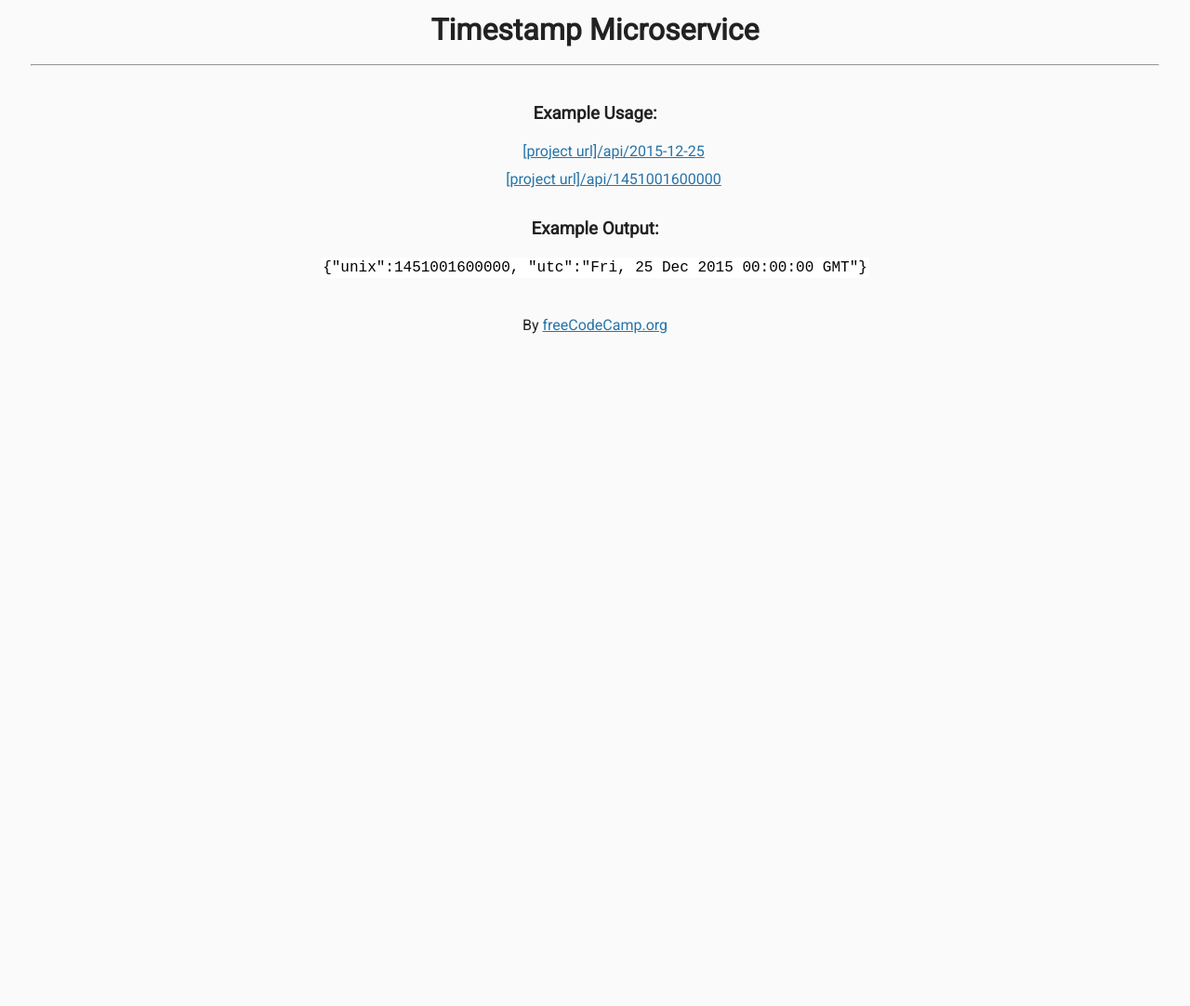
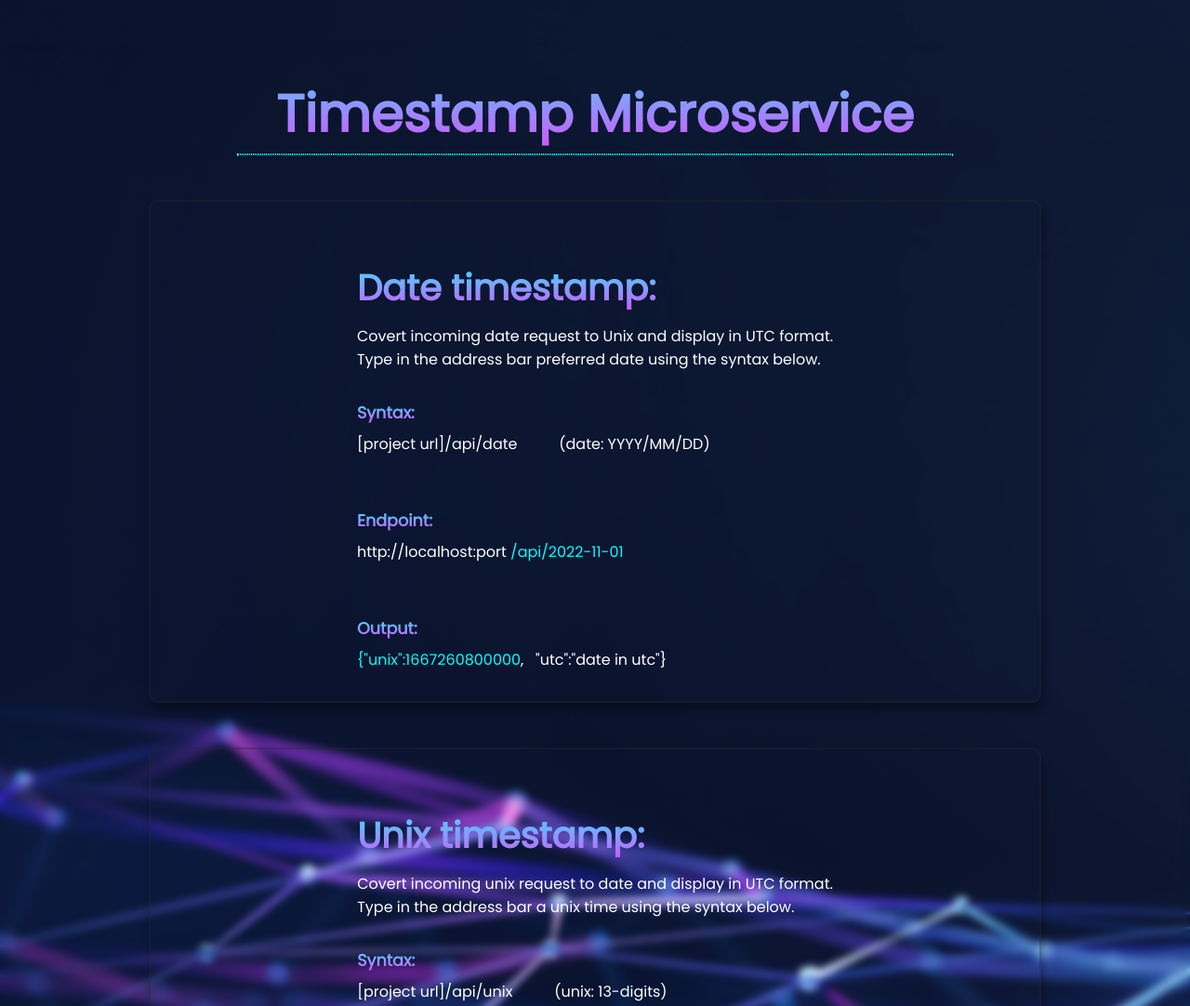
Before and after one commit to Zeenuxo/timestamp, a website: page views/index.html in a window 1280 px wide. Shown: the top 1082 px of the page at 93% size. Before the commit the page ends 800 px from the top, so only its background shows below. Drawn offline with Linux system fonts and the light colour scheme; files that its build step writes are made by us from their sources.

Commit message:
updated css

```diff
--- a/public/style.css
+++ b/public/style.css
@@ -1,36 +1,9 @@
 /****** Main Styling ******/
 
-body {
-	font-family: 'Roboto', sans-serif;
-	font-size: 16px;
-	color: #222;
-	background-color: #FaFaFa;
-	text-align: center;
-	line-height: 1.4em;
-}
+*{
+	margin: 0;
+	padding: 0;
 
-.container {
-	padding: 0;
-	margin-top: 40px;
-}
-
-h3 {
-  margin-top: 30px;
-}
-
-hr {
-	margin: 25px;
-}
-
-.footer {
-	margin-top: 40px;
-}
-
-code {
-  font-family: monospace;
-  padding: 2px;
-  color: black;
-  background-color: #fff;
 }
 
 ul {
@@ -38,9 +11,127 @@ ul {
 }
 
 li {
-  margin-bottom: 0.5em;
+	margin-bottom: 0.5em;
+	font-size: 0.75rem;
 }
 
 a {
-	color: #2574A9;
+	color: cyan;
+	text-decoration: none;
+	font-size: 1rem;
 }
+
+hr {
+	border: 1px dotted cyan;
+	width: 60%;
+	margin: auto;
+}
+
+h2 {
+	font-size: 3.5rem;
+	margin-top: 2rem;
+}
+
+h3 {
+	font-size: 2.4rem;
+	margin-top: 2rem;
+	margin-bottom: 0.7rem;
+}
+
+h4 {
+	font-size: 1.1rem;
+	color: cyan;
+	margin-top: 2rem;
+	margin-bottom: 0.5rem;
+}
+
+p{
+	font-size: 1rem;
+}
+
+
+body {
+	font-family: 'Poppins', sans-serif;
+	color: #fff;
+
+	background-image : url("bg.png");
+	background-size : cover;
+	background-repeat : no-repeat;
+}
+
+
+.container {
+	margin-top: 3rem;
+	margin-bottom: 3rem;
+}
+
+.intro {
+	display: flex;
+	justify-content: center;
+}
+
+
+.date{
+	display: grid;
+	justify-content: center;
+
+	margin-top: 3rem;
+	margin-bottom: 3rem;
+	margin-left: 10rem;
+	margin-right: 10rem;
+	padding: 2rem;
+}
+
+.unix{
+	display: grid;
+	justify-content: center;
+
+	margin-top: 3rem;
+	margin-bottom: 3rem;
+	margin-left: 10rem;
+	margin-right: 10rem;
+	padding: 2rem;
+}
+
+
+
+
+
+
+
+
+
+
+
+
+/*  Glassmorphism & Text Gradient Effects  */
+.glass_overlay{
+    color: white;
+    backdrop-filter: blur(2px);
+    background-color: rgba(160,165,166, 0);
+    box-shadow: rgba(0, 0, 0, 0.3) 2px 8px 8px;
+	backdrop-filter: blur(4px);
+}
+
+.glass{
+    color: white;
+	border-radius: 10px;
+    backdrop-filter: blur(2px);
+    background-color: rgba(160,165,166, 0);
+    box-shadow: rgba(0, 0, 0, 0.3) 2px 8px 8px;
+
+	backdrop-filter: blur(4px);
+	border-top: 2px rgba(40,40,40,0.35) solid;
+    border-bottom: 2px rgba(40,40,40,0.35) solid;
+	border-left: 2px rgba(40,40,40,0.35) solid;
+    border-right: 2px rgba(40,40,40,0.35) solid;
+}
+
+.gradient{
+	color: #d950ff;
+	background-image: -webkit-linear-gradient(90deg, #d950ff 0%, #4ed0ff 84%);
+	background-clip: text;
+	-webkit-background-clip: text;
+	text-fill-color: transparent;
+	-webkit-text-fill-color: transparent;
+}
--- a/views/index.html
+++ b/views/index.html
@@ -1,32 +1,77 @@
 <!DOCTYPE html>
+<html lang="en">
+  <head>
+    <meta charset="UTF-8">
+    <meta name="viewport" content="width=device-width, initial-scale=1.0">
+    <meta http-equiv="X-UA-Compatible" content="ie=edge">
 
-<html>
-   <head>
-      <title>Timestamp Microservice | freeCodeCamp.org</title>
-      <link rel="shortcut icon" href="https://cdn.freecodecamp.org/universal/favicons/favicon-32x32.png" type="image/x-icon"/>
-      <link href="https://fonts.googleapis.com/css?family=Roboto" rel="stylesheet" type="text/css">
-      <link href="style.css" rel="stylesheet" type="text/css">
-   </head>
+    <title>Timestamp Microservice | Backend-Project </title>
+    <link href="https://fonts.googleapis.com/css?family=Poppins" rel="stylesheet" type="text/css">
+    <link href="../public/style.css" rel="stylesheet" type="text/css">
+    </head>
 
-   <body>
-    <h1>Timestamp Microservice</h1>
-    <hr />
-    <div class="container">
-      <h3>Example Usage:</h3>
-      <ul>
-        <li><a href="api/2015-12-25">[project url]/api/2015-12-25</a></li>
-        <li><a href="api/1451001600000">[project url]/api/1451001600000</a></li>
-      </ul>
 
-      <h3>Example Output:</h3>
-      <p>
-        <code>{"unix":1451001600000, "utc":"Fri, 25 Dec 2015 00:00:00 GMT"}</code>
+
+
+    <body>
+    <main class="app">
+
+
+
+    <div class="container glass_overlay">
+
+    <section class="intro gradient">
+    <h2>Timestamp Microservice</h2>
+    </section>
+
+    <hr>
+
+
+
+    <section class="middle">
+
+    <div class="date glass">
+      <h3 class="gradient">Date timestamp:</h3>
+      <p> Covert incoming date request to Unix and display in UTC format.<br>
+          Type in the address bar preferred date using the syntax below.
       </p>
+      <h4 class="gradient"> Syntax: </h4>
+      <p> [project url]/api/date  &emsp;  &emsp;  (date: YYYY/MM/DD) </p>
+      <br>
+      <h4 class="gradient"> Endpoint:</h4>
+      <p>http://localhost:port <a href="api/2022-11-01"> /api/2022-11-01 </a></p>
+      <br>
+      <h4 class="gradient">Output:</h4>
+      <p><span style="color:cyan;">{"unix":1667260800000</span>, &nbsp; "utc":"date in utc"}</p>
     </div>
-    <div class="footer">
-      <p>
-        By <a href="https://www.freecodecamp.org/">freeCodeCamp.org</a>
+
+
+    <div class="unix glass">
+      <h3 class="gradient">Unix timestamp:</h3>
+      <p> Covert incoming unix request to date and display in UTC format.<br>
+          Type in the address bar a unix time using the syntax below.
       </p>
+      <h4 class="gradient"> Syntax: </h4>
+      <p> [project url]/api/unix  &emsp;  &emsp;  (unix: 13-digits) </p>
+      <br>
+      <h4 class="gradient"> Endpoint:</h4>
+      <p>http://localhost:port <a href="api/1671926400000"> /api/1671926400000 </a></p>
+      <br>
+      <h4 class="gradient"> Output:</h4>
+      <p>{"unix": 13 digit time,  &nbsp; <span style="color:cyan;">"utc":"Sun, 25 Dec 2022 00:00:00 GMT"}</span> </p>
     </div>
+
+    </section>
+
+
+
+
+    </div>
+
+
+
+
+
+    </main>
   </body>
 </html>
```
Also changed, not shown: index.js (+52 -24 lines), package.json (+2 -5 lines), README.md, img/preview.png (added), public/bg.png (added), server.js (added), 1 other file.
